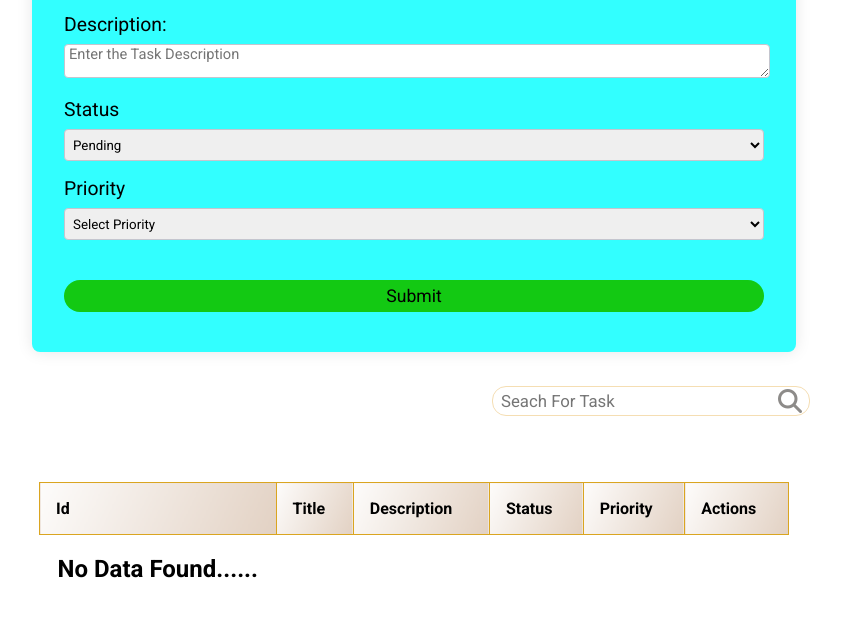
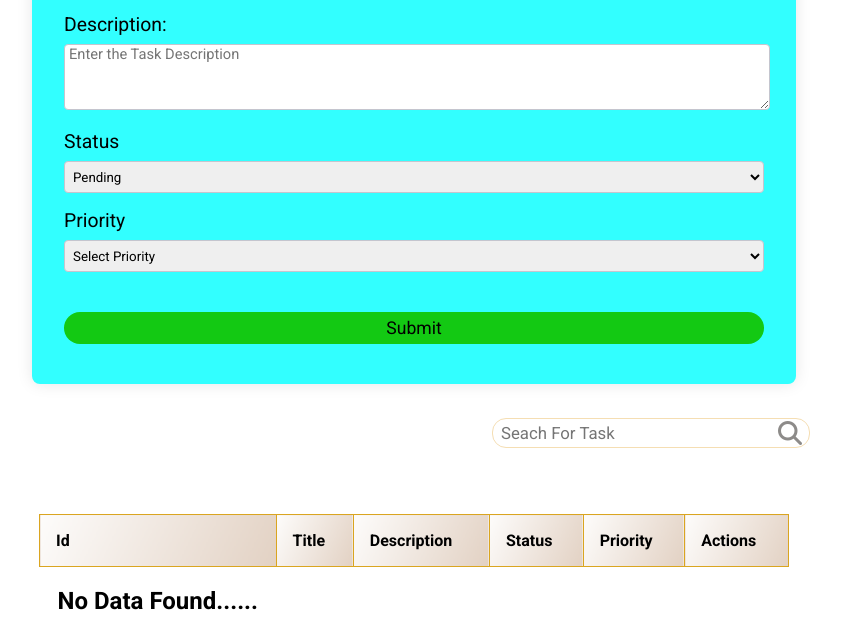
Before and after one commit to PravinPadalkar/Todo-List, a plain HTML site: page index.html in a window 1280 px wide. Shown: the part 182-816 px from the top of the page, without its empty margins (226-1067 px from the left). Drawn offline with Linux system fonts and the light colour scheme; a web font is replaced by a local one.

Commit message:
change  TextArea style

```diff
--- a/index.html
+++ b/index.html
@@ -38,6 +38,8 @@
             type="text"
             name="description"
             id="description" required
+            rows="5"
+            cols="100"
             placeholder="Enter the Task Description"></textarea>
 
           </div>
--- a/styles.css
+++ b/styles.css
@@ -50,7 +50,9 @@ body{
     border-radius: 4px;
     border: 0.5px solid rgb(196, 197, 206);
 }
-
+.input-group textarea{
+    height: 64px;
+}
 .input-group input[type=date]{
     width: 40%;
 }
```
